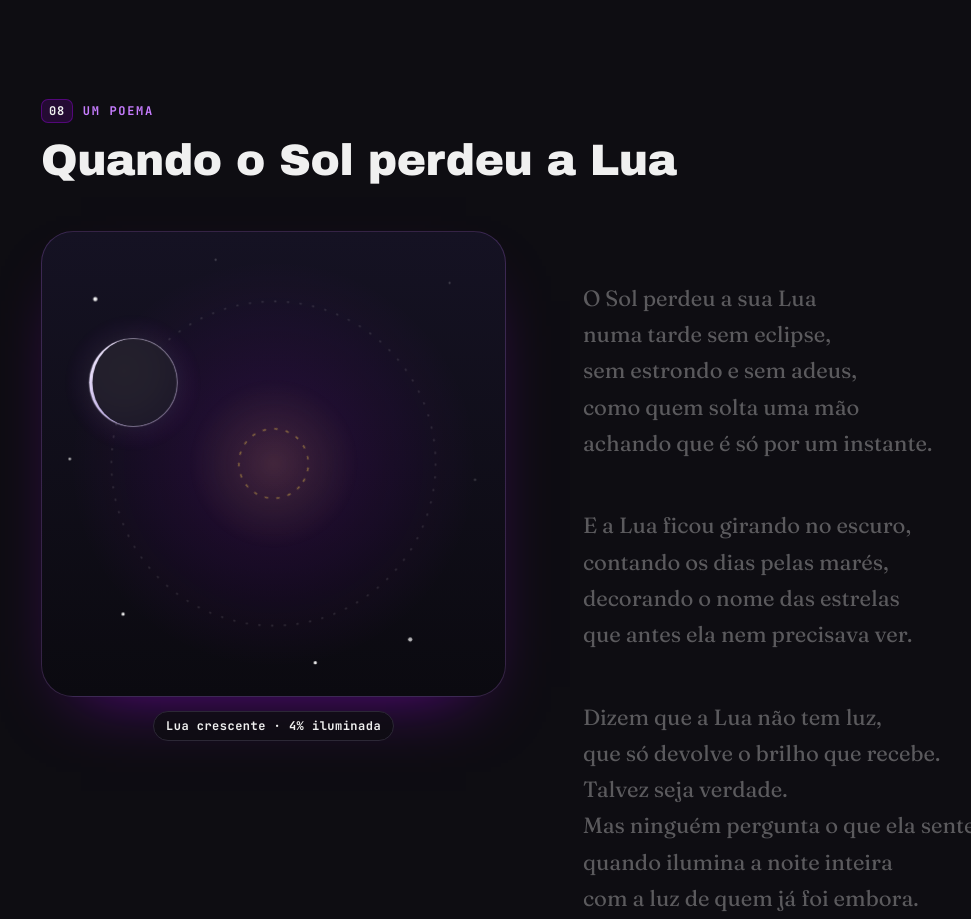
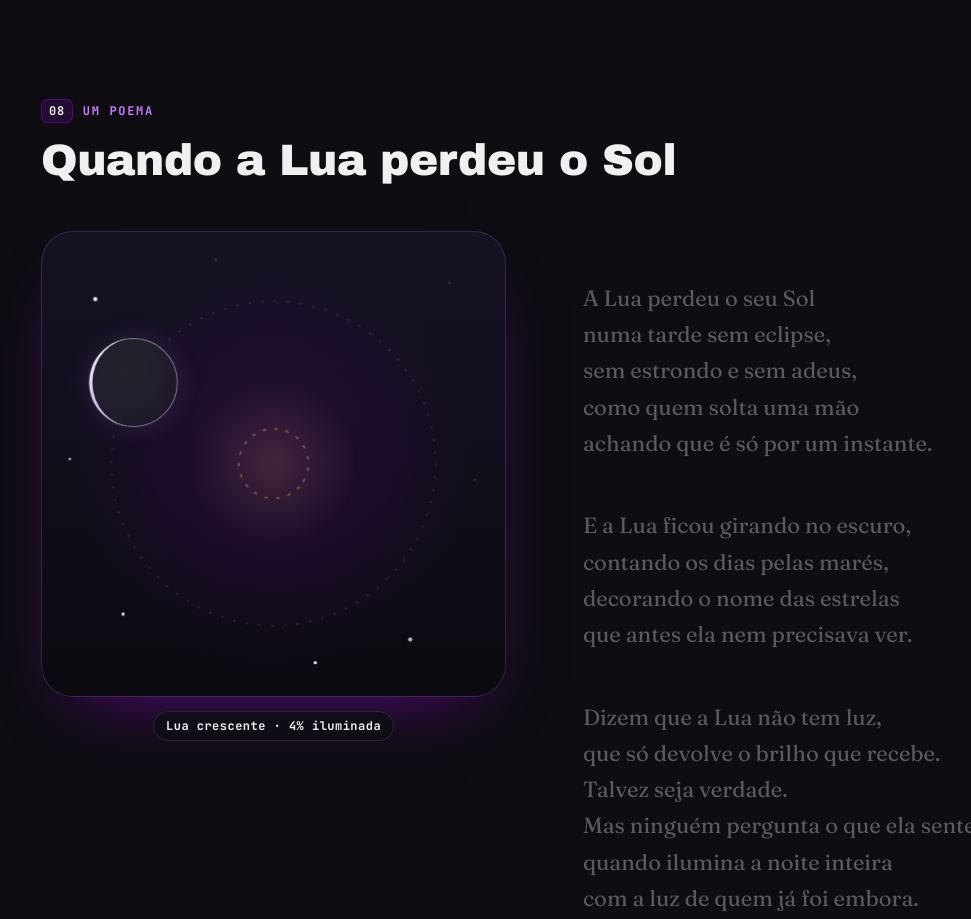
Before and after one commit to srbjorn/srbjorn.github.io, a plain HTML site: page index.html in a window 1280 px wide. Shown: the part 10160-11079 px from the top of the page, without its empty margins (71-1042 px from the left). Drawn offline with Linux system fonts and the light colour scheme; animation ran at ten frames a second; a web font is replaced by a local one.

Commit message:
Poema: "Quando a Lua perdeu o Sol" e assinatura "Feito por: Sr_Bjorn"
Co-Authored-By: Claude Opus 5.5 <noreply@anthropic.com>

```diff
--- a/index.html
+++ b/index.html
@@ -1401,7 +1401,7 @@ footer .brand{font-size:20px;color:var(--bone)}
   <div class="wrap">
     <div class="sec-head">
       <span class="eyebrow">Um poema</span>
-      <h2>Quando o Sol perdeu a Lua</h2>
+      <h2>Quando a Lua perdeu o Sol</h2>
     </div>
     <div class="poema" id="poema-box">
       <div class="pm-ceu" aria-hidden="true">
@@ -1426,12 +1426,12 @@ footer .brand{font-size:20px;color:var(--bone)}
         <span class="pm-fase" id="pm-fase">Lua crescente</span>
       </div>
       <div class="pm-texto">
-        <p class="estrofe">O Sol perdeu a sua Lua<br>numa tarde sem eclipse,<br>sem estrondo e sem adeus,<br>como quem solta uma mão<br>achando que é só por um instante.</p>
+        <p class="estrofe">A Lua perdeu o seu Sol<br>numa tarde sem eclipse,<br>sem estrondo e sem adeus,<br>como quem solta uma mão<br>achando que é só por um instante.</p>
         <p class="estrofe">E a Lua ficou girando no escuro,<br>contando os dias pelas marés,<br>decorando o nome das estrelas<br>que antes ela nem precisava ver.</p>
         <p class="estrofe">Dizem que a Lua não tem luz,<br>que só devolve o brilho que recebe.<br>Talvez seja verdade.<br>Mas ninguém pergunta o que ela sente<br>quando ilumina a noite inteira<br>com a luz de quem já foi embora.</p>
         <p class="estrofe">Ela segue vagando sozinha pelo céu,<br><span class="pm-w" data-w="crescente">crescente</span>, <span class="pm-w" data-w="cheia">cheia</span>, <span class="pm-w" data-w="minguante">minguante</span>, <span class="pm-w" data-w="nova">nova</span>,<br>e toda noite alguém lá embaixo<br>levanta os olhos e encontra nela<br>o caminho de volta,<br>sem saber que ela mesma<br>ainda procura o seu.</p>
         <p class="estrofe">Porque até a Lua nova,<br>essa que ninguém consegue ver,<br>não é ausência:<br>é o céu segurando o fôlego<br>antes de ela <em>voltar a brilhar</em>.</p>
-        <p class="pm-dedica">para quem também anda vagando sozinho por aí</p>
+        <p class="pm-dedica">Feito por: Sr_Bjorn</p>
       </div>
     </div>
   </div>
```
